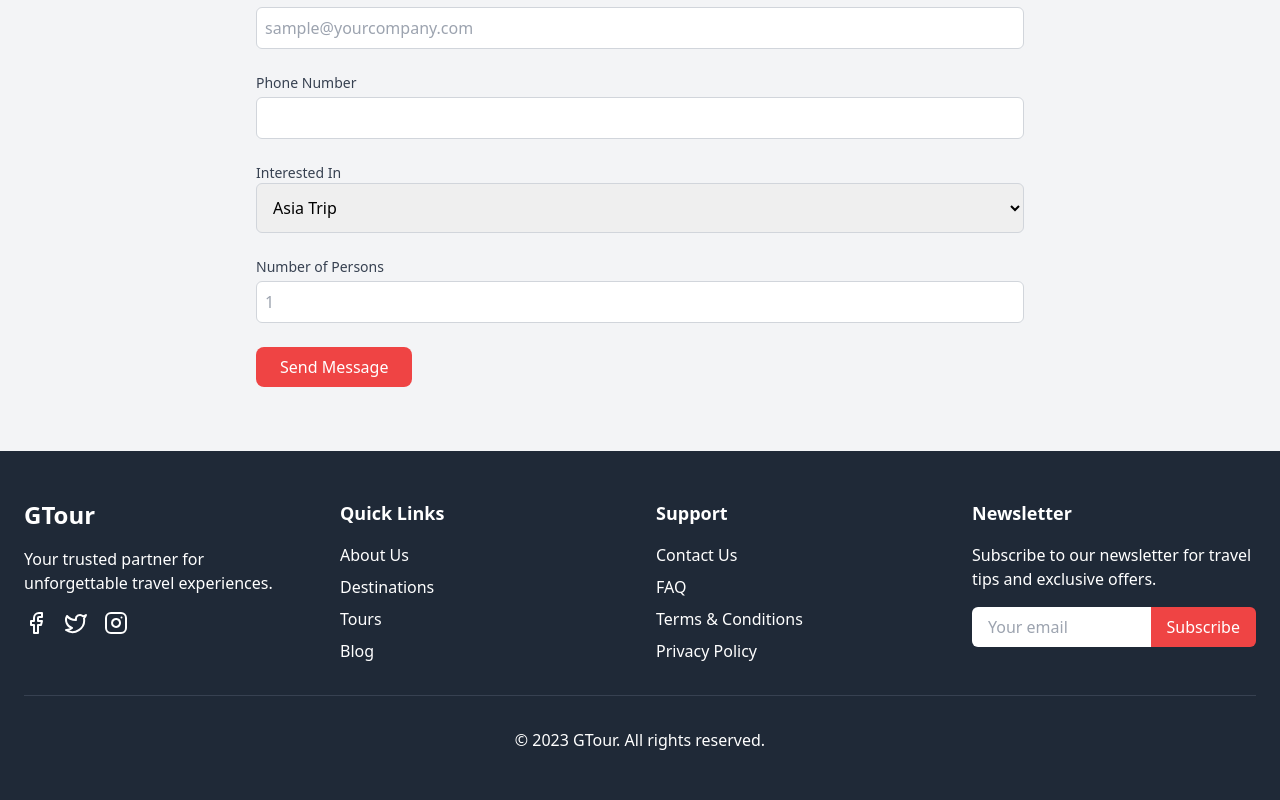
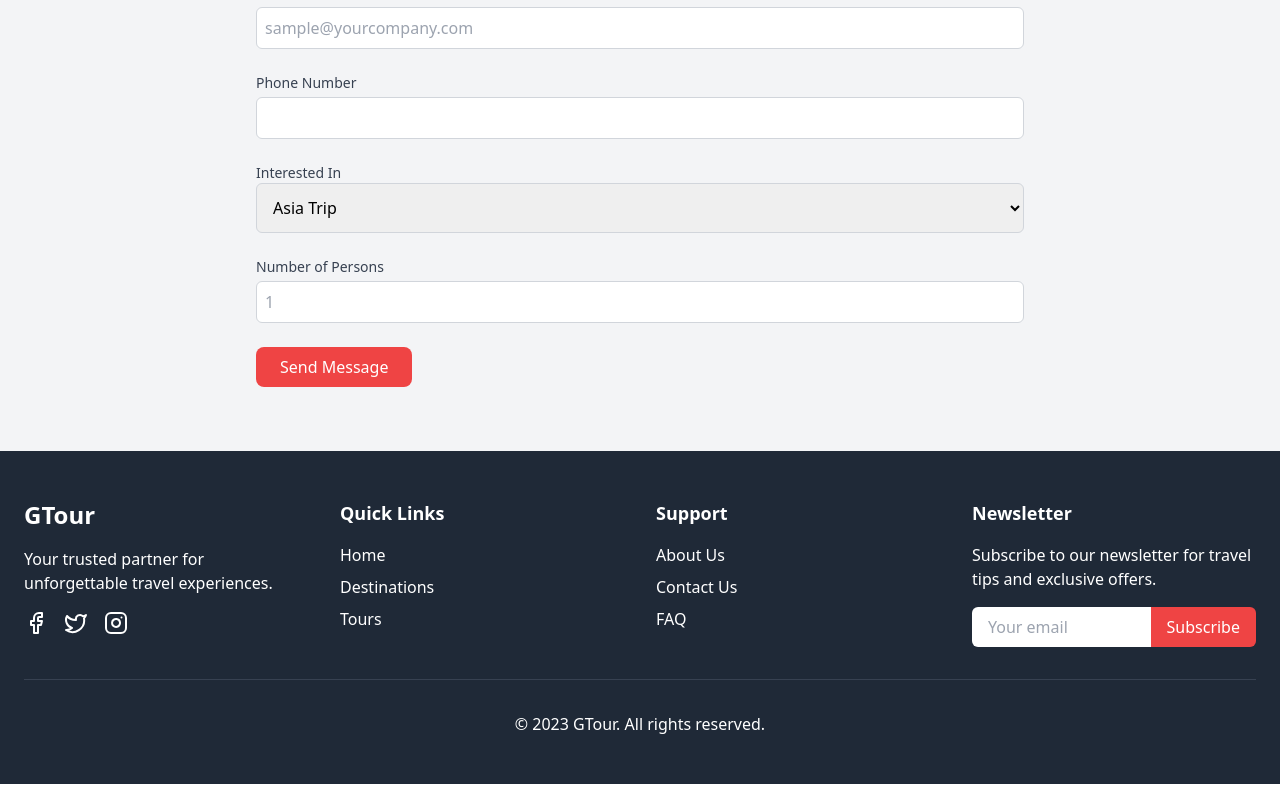
Before and after one commit to shinystarlight00/freediveholidays-website, a React (Vite) app: page /contact in a window 1280 px wide. Shown: the part 1139-1939 px from the top of the page. Built offline with nearby package versions, Linux system fonts and the light colour scheme.

Commit message:
update: update footer nav

```diff
--- a/src/components/Layout/Footer/Footer.tsx
+++ b/src/components/Layout/Footer/Footer.tsx
@@ -1,4 +1,5 @@
 import React from "react";
+import { Link } from "react-router-dom";
 import { Facebook, Twitter, Instagram } from "lucide-react";
 
 const Footer: React.FC = () => {
@@ -22,24 +23,25 @@ const Footer: React.FC = () => {
             <h4 className="text-lg font-semibold mb-4">Quick Links</h4>
             <ul className="space-y-2">
               <li>
-                <a href="#" className="hover:text-red-500 transition-colors">
-                  About Us
-                </a>
+                <Link to="/" className="hover:text-red-500 transition-colors">
+                  Home
+                </Link>
               </li>
               <li>
-                <a href="#" className="hover:text-red-500 transition-colors">
+                <Link
+                  to="/destinations"
+                  className="hover:text-red-500 transition-colors"
+                >
                   Destinations
-                </a>
+                </Link>
               </li>
               <li>
-                <a href="#" className="hover:text-red-500 transition-colors">
+                <Link
+                  to="/tours"
+                  className="hover:text-red-500 transition-colors"
+                >
                   Tours
-                </a>
-              </li>
-              <li>
-                <a href="#" className="hover:text-red-500 transition-colors">
-                  Blog
-                </a>
+                </Link>
               </li>
             </ul>
           </div>
@@ -47,24 +49,28 @@ const Footer: React.FC = () => {
             <h4 className="text-lg font-semibold mb-4">Support</h4>
             <ul className="space-y-2">
               <li>
-                <a href="#" className="hover:text-red-500 transition-colors">
-                  Contact Us
-                </a>
+                <Link
+                  to="/about-us"
+                  className="hover:text-red-500 transition-colors"
+                >
+                  About Us
+                </Link>
               </li>
               <li>
-                <a href="#" className="hover:text-red-500 transition-colors">
-                  FAQ
-                </a>
+                <Link
+                  to="/contact"
+                  className="hover:text-red-500 transition-colors"
+                >
+                  Contact Us
+                </Link>
               </li>
               <li>
-                <a href="#" className="hover:text-red-500 transition-colors">
-                  Terms & Conditions
-                </a>
-              </li>
-              <li>
-                <a href="#" className="hover:text-red-500 transition-colors">
-                  Privacy Policy
-                </a>
+                <Link
+                  to="/faq"
+                  className="hover:text-red-500 transition-colors"
+                >
+                  FAQ
+                </Link>
               </li>
             </ul>
           </div>
```
